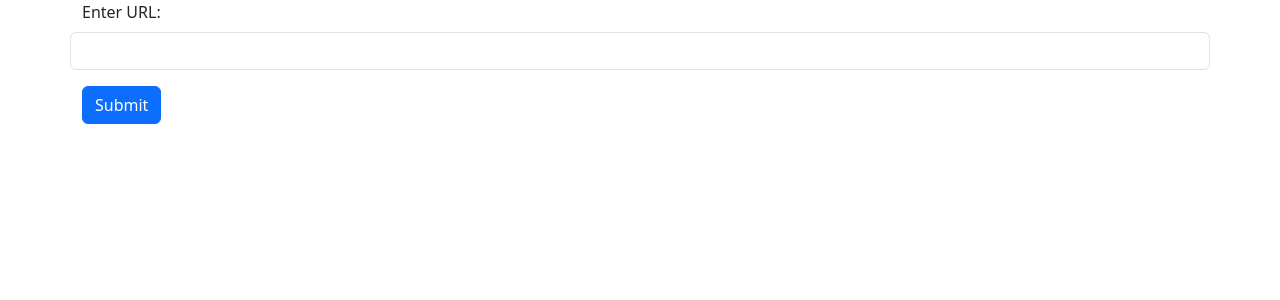
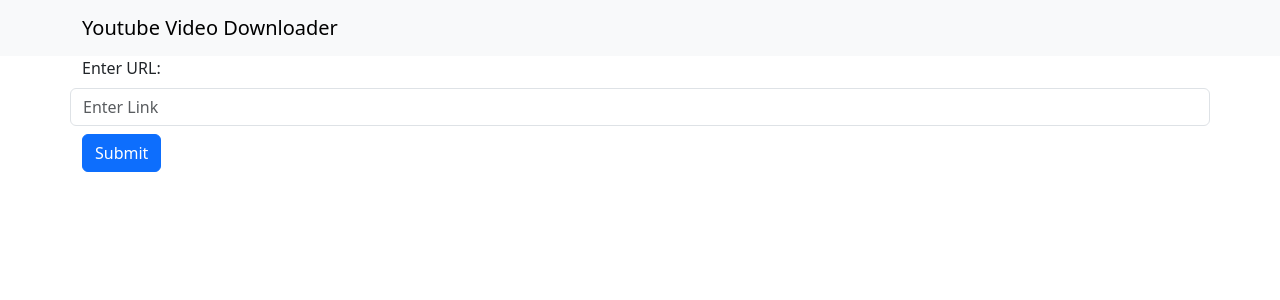
Before and after one commit to shahbaz-pycread/youtube-video-downloader, a Django app: page / in a window 1280 px wide. Shown: the top 300 px of the page. Run offline with Django 4.2, Linux system fonts and the light colour scheme.

Commit message:
Initial Commit

```diff
--- a/templates/main.html
+++ b/templates/main.html
@@ -7,12 +7,26 @@
     <title>Youtube Video Downloader</title>
 </head>
 <body>
+   <div>
+    <nav class="navbar navbar-expand-md navbar-light bg-light fixed-top  ">
+        <div class="container">
+            <a class="navbar-brand" href="#">Youtube Video Downloader</a>
+            <button class="navbar-toggler" type="button" data-toggle="collapse"
+            data-target="#navbarSupportedContent" aria-controls="navbarSupportedContent"
+            aria-expanded="false" aria-label="Toggle navigation">
+                <span class="navbar-toggler-icon"></span>
+            </button>
+
+
+        </div>
+    </nav>
+   </div>
     <div class="container">
-        <form action="" method="post">
+        <form action="" method="post" class="pt-5">
             {% csrf_token %}
-            <div class=" row mb-3">
+            <div class=" row  mb-2 pt-2">
                 <label for="link" class="form-label">Enter URL:</label>
-                <input type="text" class="form-control" id="link" name="link">
+                <input type="text" class="form-control" id="link" name="link" placeholder="Enter Link">
 
             </div>
             <button type="submit" class="btn btn-primary">Submit</button>
```
